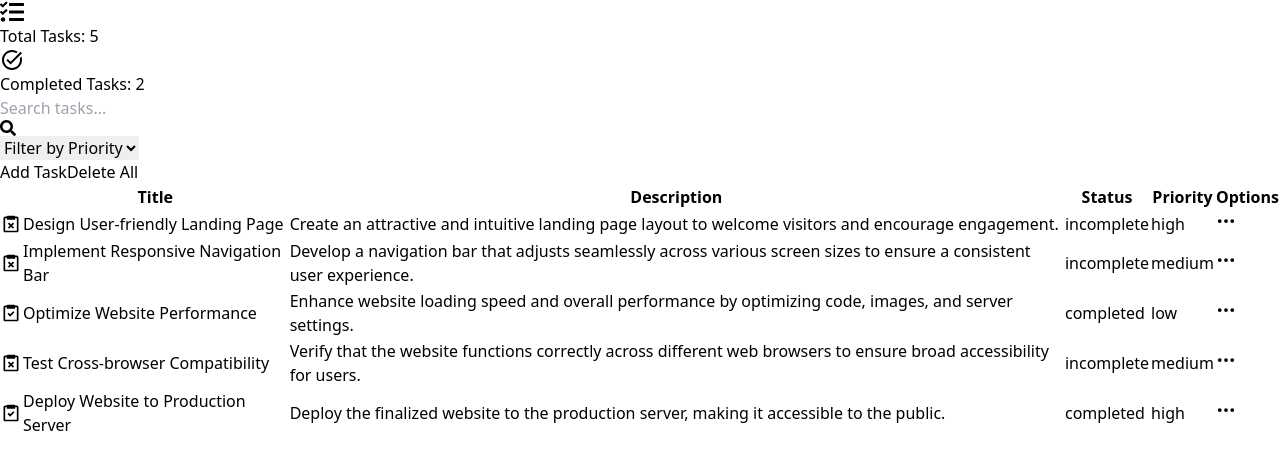
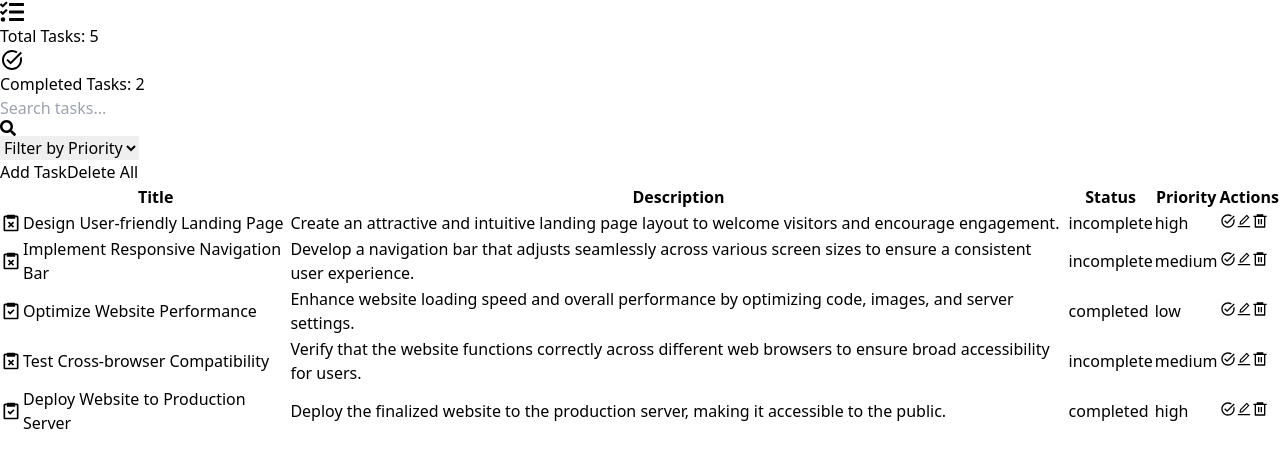
Before and after one commit to mehedihasan-ofc/todo-list-app-qtec, a React (Vite) app: page / in a window 1280 px wide. Shown: the top 470 px of the page. Built offline with nearby package versions, Linux system fonts and the light colour scheme.

Commit message:
added loading gif

```diff
--- a/src/App.jsx
+++ b/src/App.jsx
@@ -1,6 +1,25 @@
+import { useEffect, useState } from "react";
 import TasksBoard from "./components/Tasks/TasksBoard";
+import Loading from "./components/Loading/Loading";
 
 const App = () => {
+
+  const [loading, setLoading] = useState(true);
+
+  useEffect(() => {
+    const loaderTimeout = setTimeout(() => {
+      setLoading(false);
+    }, 2000);
+
+    return () => {
+      clearTimeout(loaderTimeout);
+    };
+  }, []);
+
+  if(loading) {
+    return <Loading />
+  }
+
   return (
     <>
       <TasksBoard />
--- /dev/null
+++ b/src/components/Loading/Loading.jsx
@@ -0,0 +1,11 @@
+import LoadingGif from '../../assets/loading.gif';
+
+const Loading = () => {
+    return (
+        <div className='flex justify-center items-center h-screen'>
+            <img className='w-40 h-40 object-cover' src={LoadingGif} alt="Loading ..." />
+        </div>
+    );
+};
+
+export default Loading;
--- a/src/components/Tasks/TasksList.jsx
+++ b/src/components/Tasks/TasksList.jsx
@@ -1,7 +1,7 @@
-import { Menu, Transition } from '@headlessui/react';
-import { Fragment } from 'react';
-import { BsThreeDots } from "react-icons/bs";
 import { BiTask, BiTaskX } from "react-icons/bi";
+import { MdOutlineTaskAlt } from 'react-icons/md';
+import { AiOutlineEdit } from "react-icons/ai";
+import { RiDeleteBin6Line } from "react-icons/ri";
 
 const TasksList = ({ tasks, deleteTask, completeTask, onEdit }) => {
     return (
@@ -14,7 +14,7 @@ const TasksList = ({ tasks, deleteTask, completeTask, onEdit }) => {
                         <th className="p-4 pb-8 text-sm font-semibold capitalize w-full"> Description </th>
                         <th className="p-4 pb-8 text-sm font-semibold capitalize md:w-[200px]"> Status </th>
                         <th className="p-4 pb-8 text-sm font-semibold capitalize md:w-[100px]"> Priority </th>
-                        <th className="p-4 pb-8 text-sm font-semibold capitalize md:w-[100px]"> Options </th>
+                        <th className="p-4 pb-8 text-sm font-semibold capitalize md:w-[100px]"> Actions </th>
                     </tr>
                 </thead>
                 <tbody>
@@ -22,7 +22,7 @@ const TasksList = ({ tasks, deleteTask, completeTask, onEdit }) => {
                         tasks?.map(task => (
                             <tr key={task.id} className="border-t border-gray-300 [&>td]:align-baseline [&>td]:px-4 [&>td]:py-2">
                                 <td>
-                                {task?.status === "completed" ? <BiTask className='text-teal-500' size={20} /> : <BiTaskX className='text-red-500' size={20} />}
+                                    {task?.status === "completed" ? <BiTask className='text-teal-500' size={20} /> : <BiTaskX className='text-red-500' size={20} />}
                                 </td>
                                 <td>{task.title}</td>
                                 <td>
@@ -33,7 +33,7 @@ const TasksList = ({ tasks, deleteTask, completeTask, onEdit }) => {
                                 <td>
                                     <ul className="flex justify-center gap-1.5 flex-wrap">
                                         <li>
-                                            <span className={`inline-block h-5 whitespace-nowrap ${task?.status === "completed" ? "bg-teal-500" : "bg-red-500"} rounded-[45px] px-2.5 text-sm capitalize text-white`}>
+                                            <span className={`inline-block h-5 whitespace-nowrap ${task?.status === "completed" ? "bg-[#D1F4E0] text-[#12A150]" : "bg-[#FDD0DF] text-[#F64582]"} rounded-[45px] px-2.5 text-sm capitalize`}>
                                                 {task?.status}
                                             </span>
                                         </li>
@@ -49,35 +49,10 @@ const TasksList = ({ tasks, deleteTask, completeTask, onEdit }) => {
                                     </div>
                                 </td>
                                 <td>
-                                    <div className="flex items-center justify-center">
-                                        <Menu as="div" className="relative inline-block text-left">
-                                            <div>
-                                                <Menu.Button>
-                                                    <BsThreeDots className="cursor-pointer mb-1" size={20} />
-                                                </Menu.Button>
-                                            </div>
-                                            <Transition
-                                                as={Fragment}
-                                                enter="transition ease-out duration-100"
-                                                enterFrom="transform opacity-0 scale-95"
-                                                enterTo="transform opacity-100 scale-100"
-                                                leave="transition ease-in duration-75"
-                                                leaveFrom="transform opacity-100 scale-100"
-                                                leaveTo="transform opacity-0 scale-95"
-                                            >
-                                                <Menu.Items className="absolute right-0 top-6 divide-y divide-gray-100 rounded bg-white shadow">
-                                                    <Menu.Item>
-                                                        <button onClick={() => onEdit(task)} className="px-5 py-1 hover:bg-blue-500 hover:text-white w-full">Edit</button>
-                                                    </Menu.Item>
-                                                    <Menu.Item>
-                                                        <button onClick={() => deleteTask(task.id)} className="px-5 py-1 hover:bg-red-500 hover:text-white w-full">Delete</button>
-                                                    </Menu.Item>
-                                                    <Menu.Item>
-                                                        <button disabled={task?.status === "completed"} onClick={() => completeTask(task.id)} className="px-5 py-1 hover:bg-teal-500 hover:text-white w-full">Completed</button>
-                                                    </Menu.Item>
-                                                </Menu.Items>
-                                            </Transition>
-                                        </Menu>
+                                    <div className="flex items-center justify-center gap-1">
+                                        <button disabled={task?.status === "completed"} onClick={() => completeTask(task.id)}><MdOutlineTaskAlt className="text-teal-500 hover:text-teal-600" size={16} /></button>
+                                        <button onClick={() => onEdit(task)}><AiOutlineEdit className="text-indigo-500 hover:text-indigo-600" size={16} /></button>
+                                        <button onClick={() => deleteTask(task.id)}><RiDeleteBin6Line className="text-red-500 hover:text-red-600" size={16} /></button>
                                     </div>
                                 </td>
                             </tr>
```
Also changed, not shown: src/assets/loading.gif (added).
